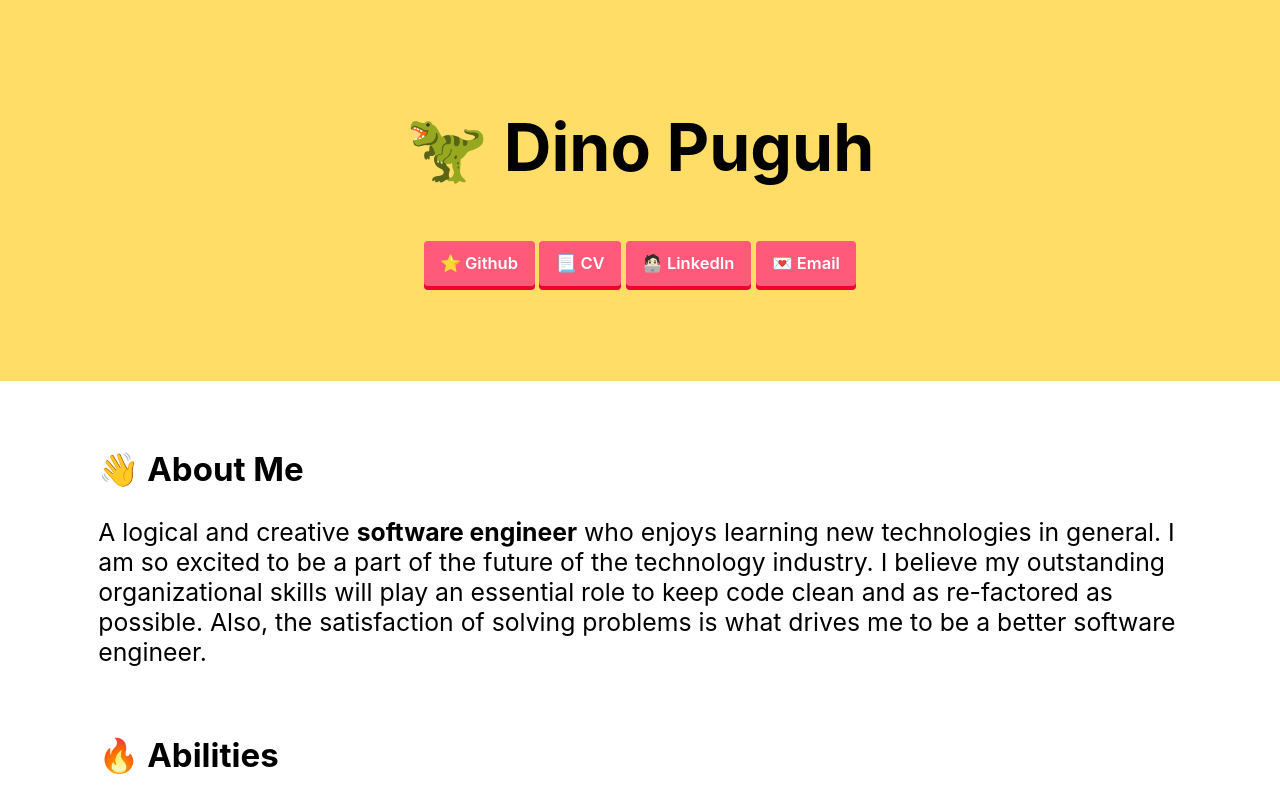
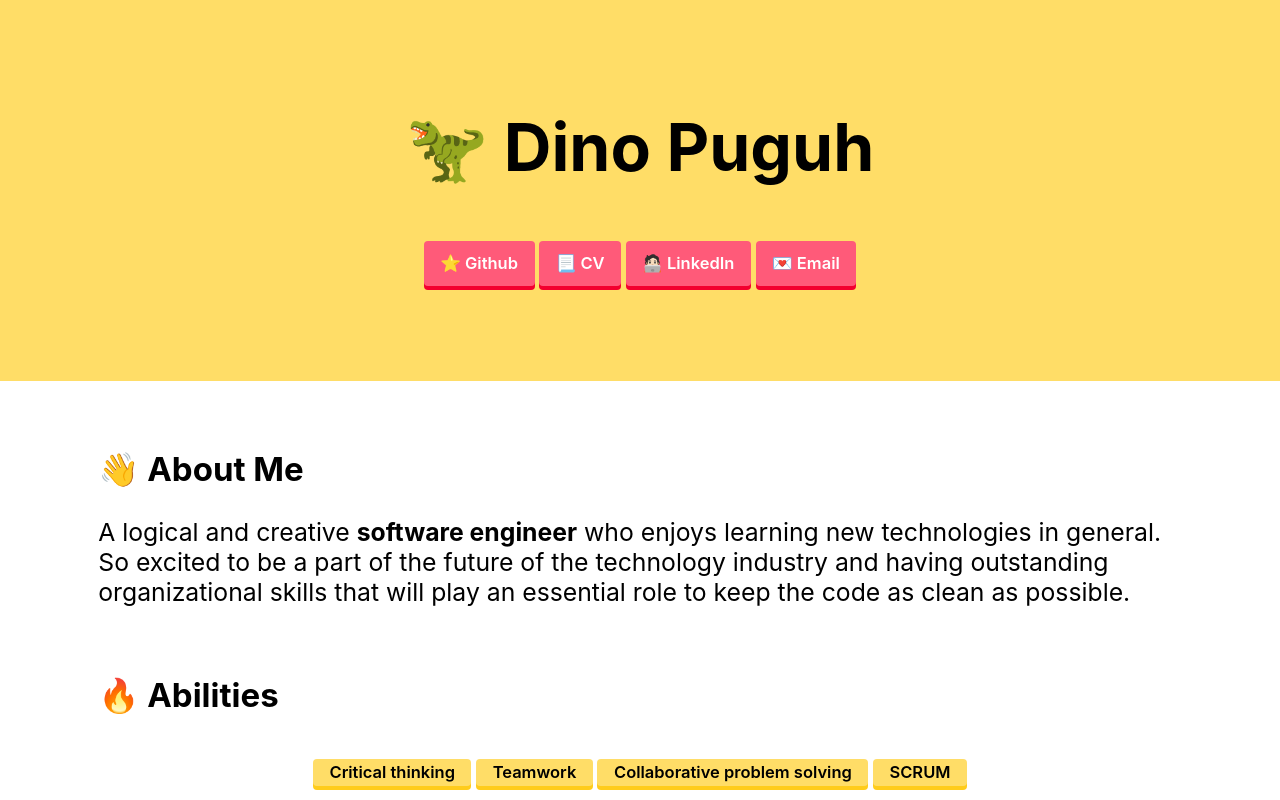
Before and after one commit to dinopuguh/dinopuguh.github.io, a plain HTML site: page index.html in a window 1280 px wide. Shown: the top 800 px of the page. Drawn offline with Linux system fonts and the light colour scheme.

Commit message:
Update CV

```diff
--- a/index.html
+++ b/index.html
@@ -30,12 +30,7 @@
       <section id="about-me">
         <h1>👋 About Me</h1>
         <p class="text-body">
-          A logical and creative <strong>software engineer</strong> who enjoys learning new
-          technologies in general. I am so excited to be a part of the future
-          of the technology industry. I believe my outstanding organizational
-          skills will play an essential role to keep code clean and as re-factored
-          as possible. Also, the satisfaction of solving problems is what drives
-          me to be a better software engineer.
+          A logical and creative <strong>software engineer</strong> who enjoys learning new technologies in general. So excited to be a part of the future of the technology industry and having outstanding organizational skills that will play an essential role to keep the code as clean as possible.
         </p>
       </section>
       <section id="abilities">
```
Also changed, not shown: 1 other file.
